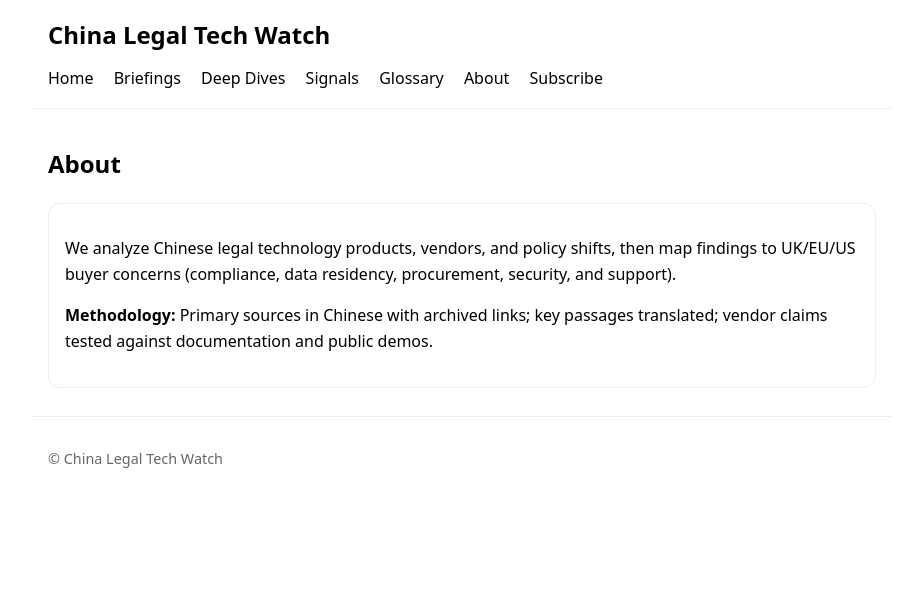
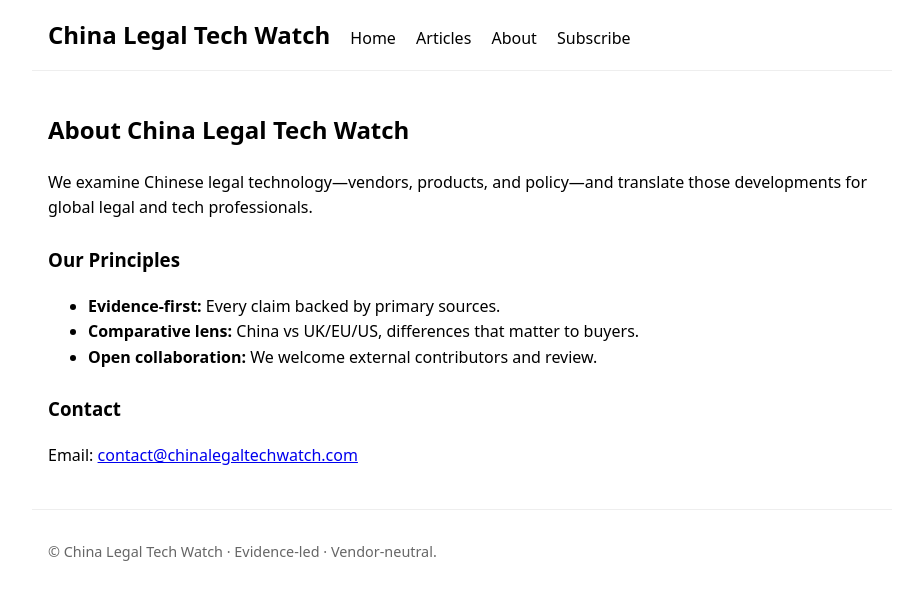
Before and after one commit to qtsssss1110/china-legal-tech-watch, a Jekyll site: the page built from about/index.html, in a window 1280 px wide. Shown: the top 600 px of the page, without its empty margins (178-1101 px from the left). Built offline with Jekyll 4.4.1, drawn with Linux system fonts in a browser that asks for light colours.

Commit message:
Update About page
Signed-off-by: qtsssss1110 <qiutinsanleon@outlook.com>

```diff
--- a/about/index.html
+++ b/about/index.html
@@ -1,33 +1,22 @@
-<!doctype html>
-<html lang="en">
-<head>
-  <meta charset="utf-8">
-  <meta name="viewport" content="width=device-width, initial-scale=1">
-  <title>About · China Legal Tech Watch</title>
-  <meta name="description" content="About · China Legal Tech Watch">
-  <link rel="stylesheet" href="/assets/style.css">
-</head>
-<body>
-<header>
-  <h1>China Legal Tech Watch</h1>
-  <nav>
-    <a href="/">Home</a>
-    <a href="/briefings/">Briefings</a>
-    <a href="/deep-dives/">Deep Dives</a>
-    <a href="/signals/">Signals</a>
-    <a href="/glossary/">Glossary</a>
-    <a href="/about/">About</a>
-    <a href="/subscribe/">Subscribe</a>
-  </nav>
-</header>
-<main>
-  <h2>About</h2>
-  <div class="card"><p>We analyze Chinese legal technology products, vendors, and policy shifts, then map findings to UK/EU/US buyer concerns (compliance, data residency, procurement, security, and support).</p>
-<p><strong>Methodology:</strong> Primary sources in Chinese with archived links; key passages translated; vendor claims tested against documentation and public demos.</p>
-</div>
-</main>
-<footer>
-  <p>© China Legal Tech Watch</p>
-</footer>
-</body>
-</html>
+---
+layout: default
+title: About
+---
+<section class="about-hero">
+  <h2>About China Legal Tech Watch</h2>
+  <p>We examine Chinese legal technology—vendors, products, and policy—and translate those developments for global legal and tech professionals.</p>
+</section>
+
+<section class="values">
+  <h3>Our Principles</h3>
+  <ul>
+    <li><strong>Evidence-first:</strong> Every claim backed by primary sources.</li>
+    <li><strong>Comparative lens:</strong> China vs UK/EU/US, differences that matter to buyers.</li>
+    <li><strong>Open collaboration:</strong> We welcome external contributors and review.</li>
+  </ul>
+</section>
+
+<section class="contact">
+  <h3>Contact</h3>
+  <p>Email: <a href="mailto:contact@chinalegaltechwatch.com">contact@chinalegaltechwatch.com</a></p>
+</section>
```
